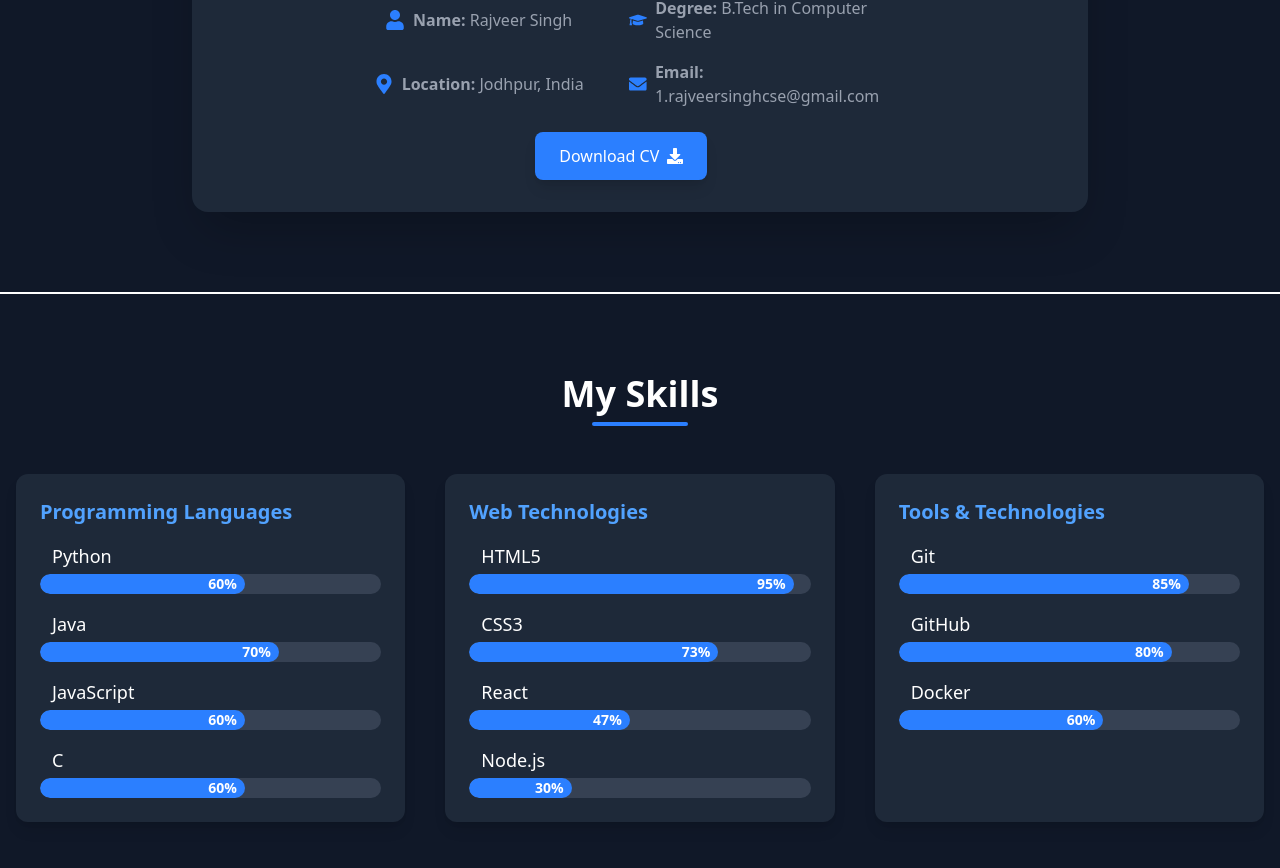
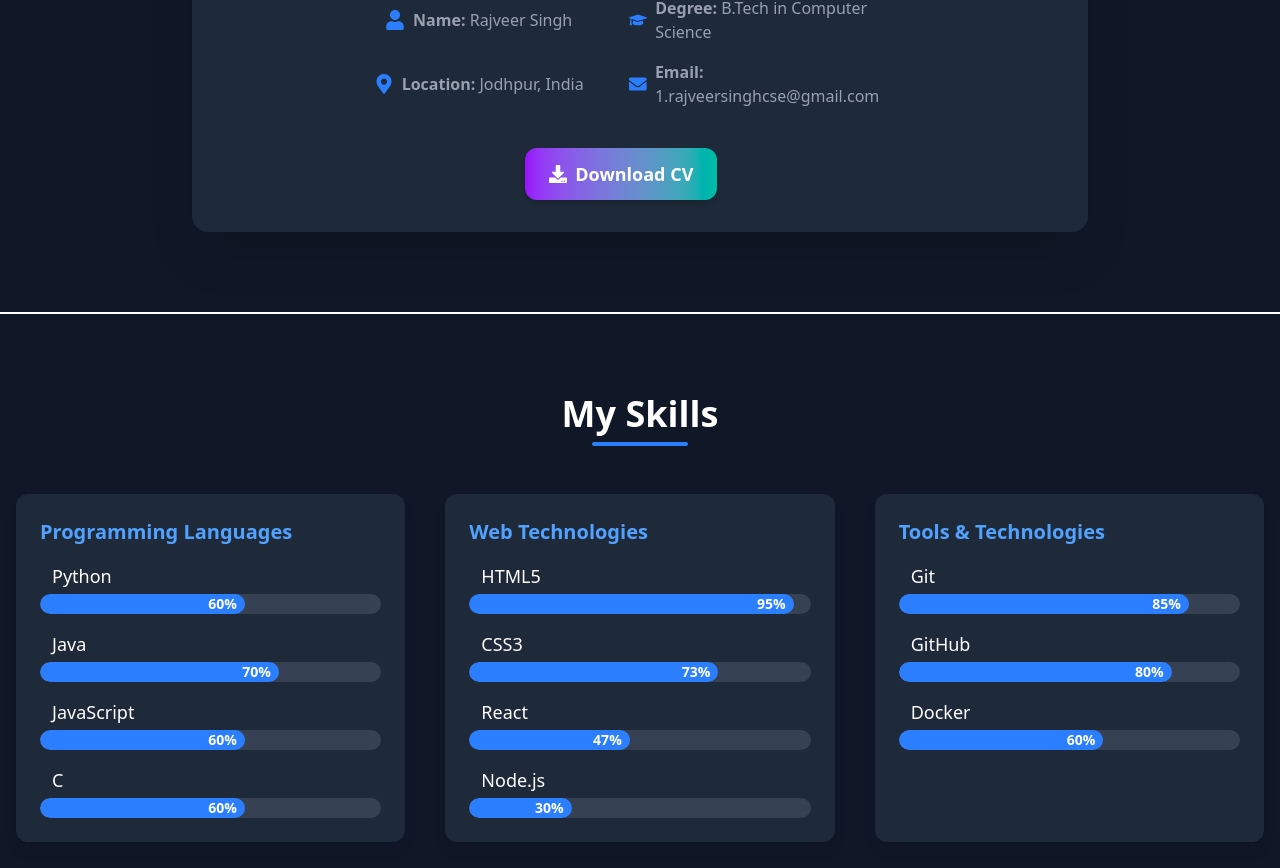
Before and after one commit to 1Rajveer-Singh/Portfolio, a React (Vite) app: page / in a window 1280 px wide. Shown: the part 1296-2164 px from the top of the page. Built offline with nearby package versions, Linux system fonts and the light colour scheme.

Commit message:
Update Content1.jsx

```diff
--- a/src/components/Content1.jsx
+++ b/src/components/Content1.jsx
@@ -1,4 +1,4 @@
-import ResumePDF from "../assets/docs/Resume.pdf";
+import Resume from '../../assets/docs/Resume.pdf';
 import React, { useState } from 'react';
 import personImage from '../assets/images/Owner/Per.jpeg';
 
@@ -281,16 +281,16 @@ const Content1 = () => {
                 </div>
 
                 {/* Download Button */}
-                <div className="flex justify-center items-center">
-                  <a
-  href={ResumePDF}
-  download="Resume.pdf"
-  className="inline-flex items-center bg-blue-500 hover:bg-blue-600 text-white px-6 py-3 rounded-lg font-medium shadow-lg transition transform hover:-translate-y-1"
->
-  Download CV <FaDownload className="ml-2" />
-</a>
-
-                </div>
+                <div className="mt-10 text-center">
+  <a
+    href={Resume}
+    download="Resume.pdf"
+    className="inline-flex items-center gap-2 px-6 py-3 bg-gradient-to-r from-purple-600 to-teal-500 hover:from-purple-700 hover:to-blue-500 text-white text-lg font-semibold rounded-xl shadow-md hover:shadow-xl transition duration-300 transform hover:scale-105"
+  >
+    <FaDownload className="animate-bounce-slow" size={18} />
+    Download CV
+  </a>
+</div>
               </div>
             </div>
           </div>
```
